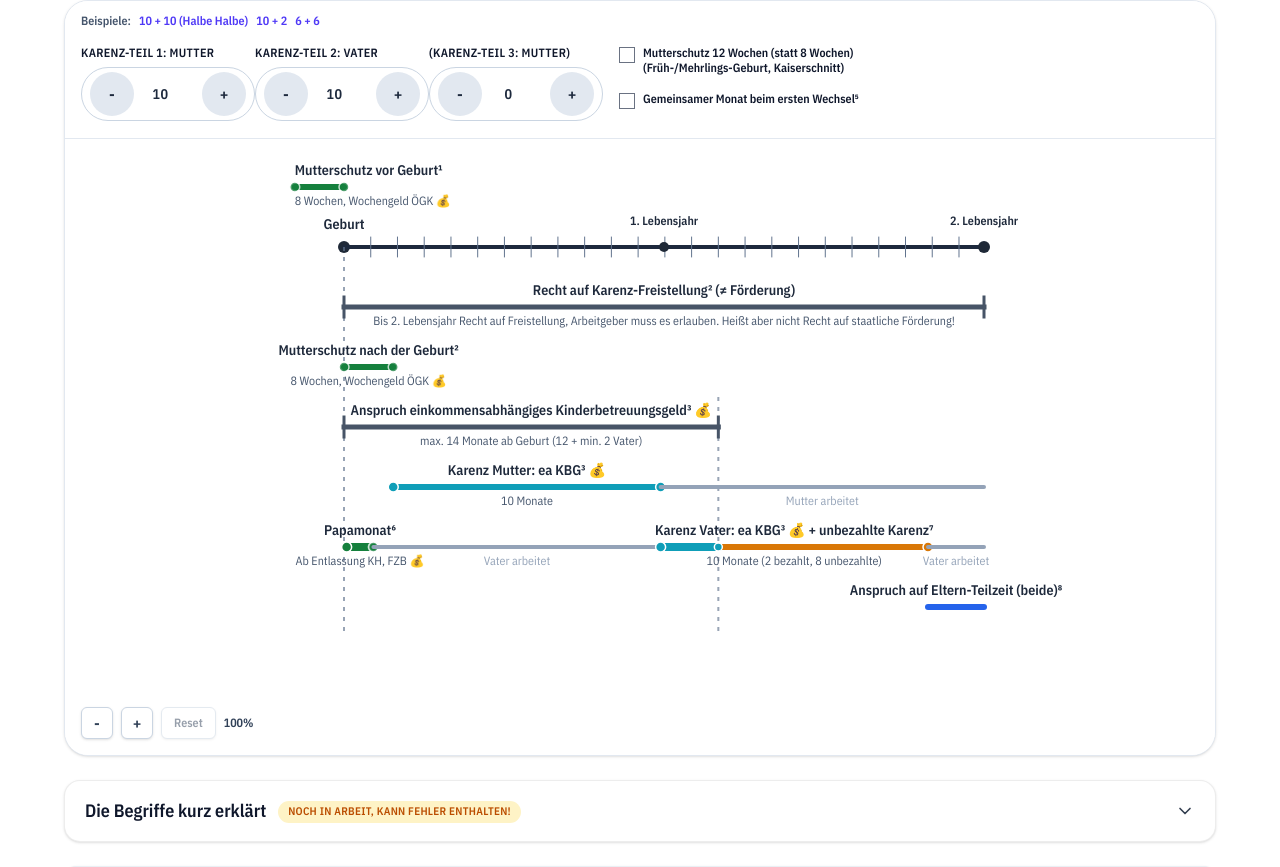
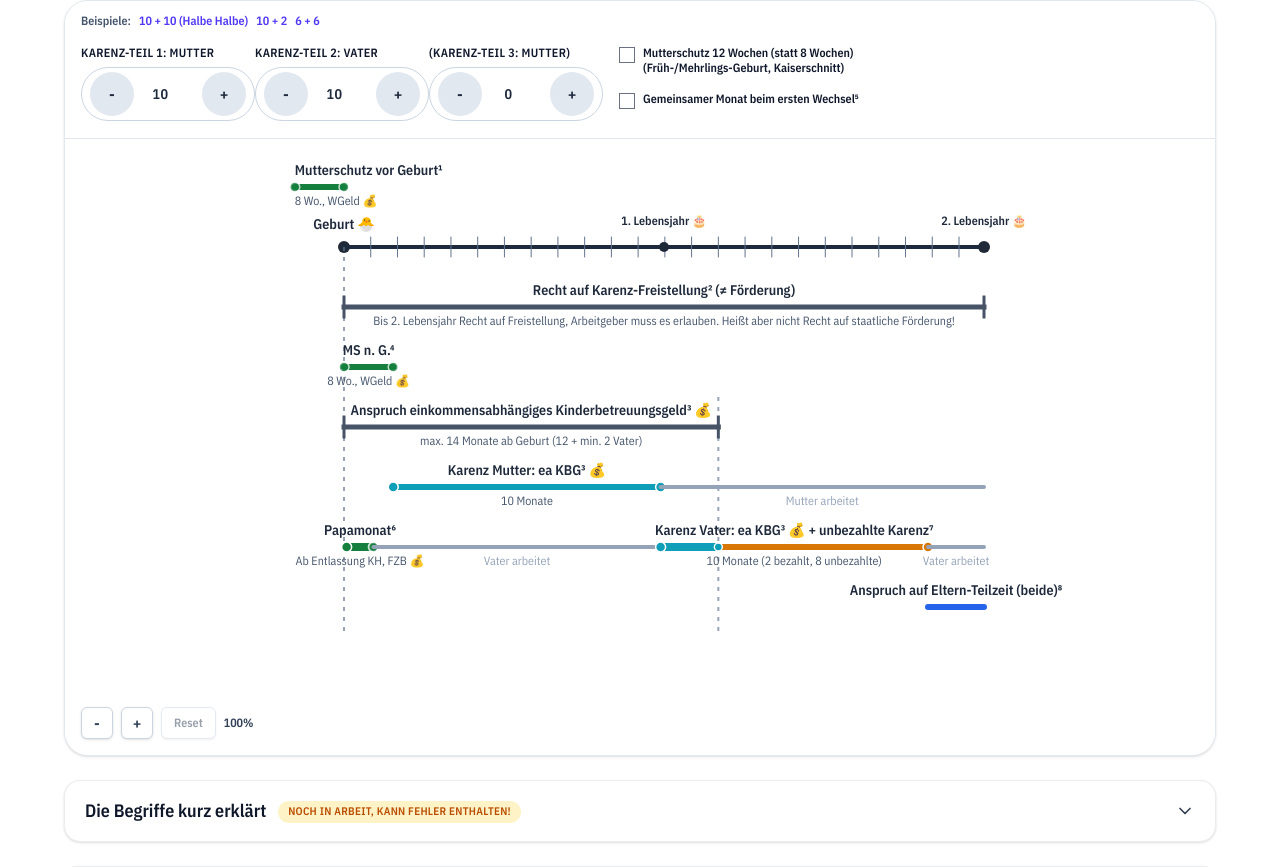
Before and after one commit to mandrasch/karenz-wizard, a SvelteKit app: page /eakbg-planer in a window 1280 px wide. Shown: the part 442-1309 px from the top of the page. Built offline with nearby package versions, Linux system fonts and the light colour scheme.

Commit message:
chore: update sups (wip)

```diff
--- a/src/routes/eakbg-planer/+page.svelte
+++ b/src/routes/eakbg-planer/+page.svelte
@@ -90,7 +90,7 @@
 		fatherMonths = clamp(fatherPreset, MIN_FATHER_MONTHS, MAX_FATHER_MONTHS);
 	};
 
-	const formatWeeks = (value: number) => `${value.toFixed(0)} Wochen`;
+	const formatWeeks = (value: number) => `${value.toFixed(0)} Wo.`;
 
 	$effect(() => {
 		motherMonths = clamp(motherMonths, motherMin, motherMax);
@@ -347,7 +347,7 @@
 					label: 'Mutterschutz vor Geburt¹',
 					start: -MUTTERSCHUTZ_PRE_WEEKS,
 					end: 0,
-					displayDuration: `${formatWeeks(MUTTERSCHUTZ_PRE_WEEKS)}, Wochengeld ÖGK 💰`,
+					displayDuration: `${formatWeeks(MUTTERSCHUTZ_PRE_WEEKS)}, WGeld 💰`,
 					isInactive: true,
 					color: 'mutterschutz'
 				},
@@ -366,12 +366,10 @@
 					markerVariant: 'line'
 				},
 				{
-					label: extendedMutterschutz
-						? 'Mutterschutz nach der Geburt²'
-						: 'Mutterschutz nach der Geburt²',
+					label: extendedMutterschutz ? 'MS n. G.⁴' : 'MS n. G.⁴',
 					start: 0,
 					end: mutterschutzWeeks,
-					displayDuration: `${formatWeeks(mutterschutzWeeks)}, Wochengeld ÖGK 💰`,
+					displayDuration: `${formatWeeks(mutterschutzWeeks)}, WGeld 💰`,
 					isInactive: true,
 					color: 'mutterschutz'
 				},
@@ -1075,7 +1073,7 @@
 									y={rowY(BASELINE_ROW_INDEX) - 22}
 									text-anchor="middle"
 								>
-									2. Lebensjahr
+									2. Lebensjahr 🎂
 								</text>
 								<text
 									class="label label-dot-mid"
@@ -1083,7 +1081,7 @@
 									y={rowY(BASELINE_ROW_INDEX) - 22}
 									text-anchor="middle"
 								>
-									1. Lebensjahr
+									1. Lebensjahr 🎂
 								</text>
 								<text
 									class="label label-start"
@@ -1091,7 +1089,7 @@
 									y={rowY(BASELINE_ROW_INDEX) - 18}
 									text-anchor="middle"
 								>
-									Geburt
+									Geburt 🐣
 								</text>
 							</g>
 
```
